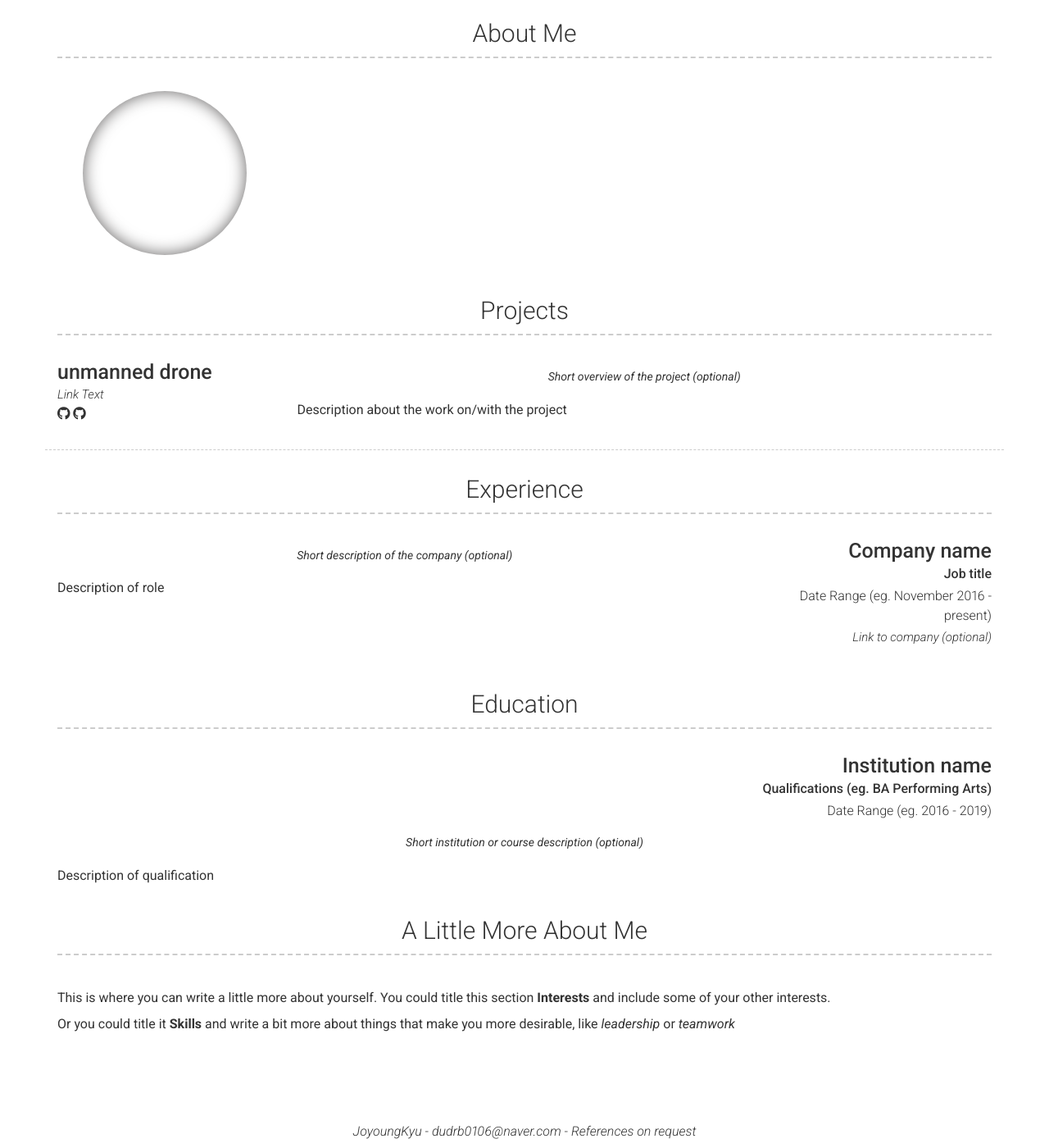
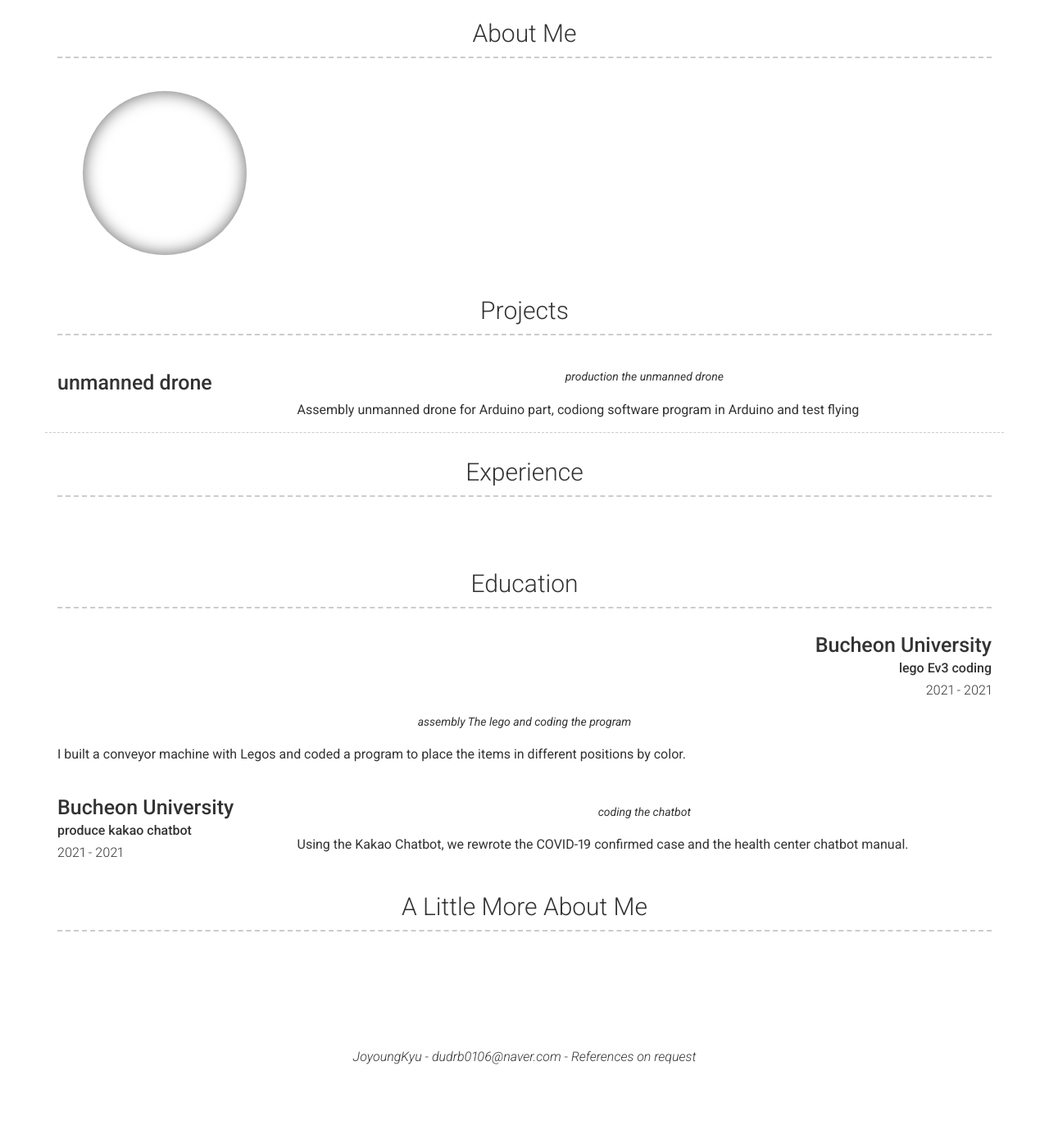
Before and after one commit to JoYoungKyu/JoYoungKyu.github.io, a Jekyll site: the page built from index.md, in a window 1280 px wide and 1400 px high, scrolled down 218 px. Shown: the whole window at 82% size. Built offline with Jekyll 4.4.1, drawn with Linux system fonts in a browser that asks for light colours; nearby versions of some CDN libraries; after the commit the page ends 1526 px from its top, so only the background shows below that.

Commit message:
Update _config.yml

```diff
--- a/_config.yml
+++ b/_config.yml
@@ -24,7 +24,7 @@ youtube_username: JoYoungKyu
 
 # About Section
 # about_title: About Me (Use this to override about section title)
-about_profile_image: Directory of profile image (eg. images/조영규.jpg)
+about_profile_image: Directory of profile image (eg. images/JoYoungKyu.jpg)
 
 content:
   - title: Projects # Title for the section
@@ -34,48 +34,53 @@ content:
         border: weak  # Value of `weak` will display a weak border below this item. # Any
                       # other value (or no value) means no border will be displayed
         title: unmanned drone
-        link: Link to project (eg. sproogen.github.io/modern-resume-theme)(optional)
-        link_text: Link Text
+        link:
+        link_text:
         additional_links:
-          - title:  Github page for project (eg. sproogen/modern-resume-theme)
-            icon: fab fa-github
-            url: Link to project (eg. sproogen.github.io/modern-resume-theme)(optional)
-          - title:  Github page for project (eg. sproogen/modern-resume-theme)
-            icon: fab fa-github
-            url: Link to project (eg. sproogen.github.io/modern-resume-theme)(optional)
+          - title:
+            icon:
+            url:
+          - title:
+            icon:
+            url:
         quote: >
-          Short overview of the project (optional)
+          production the unmanned drone
         description: | # this will include new lines to allow paragraphs
-          Description about the work on/with the project
+          Assembly unmanned drone for Arduino part, codiong software program in Arduino and test flying
   - title: Experience
     layout: list
     content:
       - layout: right
-        title: Company name
-        sub_title: Job title
-        caption: Date Range (eg. November 2016 - present)
-        link: Link to company (optional)
+        title:
+        sub_title:
+        caption:
+        link:
         quote: >
-          Short description of the company (optional)
-        description: | # this will include new lines to allow paragraphs
-          Description of role
+
+        description:
+
   - title: Education
     layout: list
     content:
       - layout: top-right
-        title: Institution name
-        sub_title: Qualifications (eg. BA Performing Arts)
-        caption: Date Range (eg. 2016 - 2019)
+        title: Bucheon University
+        sub_title: lego Ev3 coding
+        caption: 2021 - 2021
         quote: >
-          Short institution or course description (optional)
+          assembly The lego and coding the program
+        description: |
+          I built a conveyor machine with Legos and coded a program to place the items in different positions by color.
+      - layout: top-left
+        title: Bucheon University
+        sub_title: produce kakao chatbot
+        caption: 2021 - 2021
+        quote: >
+          coding the chatbot
         description: | # this will include new lines to allow paragraphs
-          Description of qualification
+          Using the Kakao Chatbot, we rewrote the COVID-19 confirmed case and the health center chatbot manual.
   - title: A Little More About Me
     layout: text
-    content: | # this will include new lines to allow paragraphs
-      This is where you can write a little more about yourself. You could title this section **Interests** and include some of your other interests.
-
-      Or you could title it **Skills** and write a bit more about things that make you more desirable, like *leadership* or *teamwork*
+    content:
 
 # Footer
 footer_show_references: true
```
